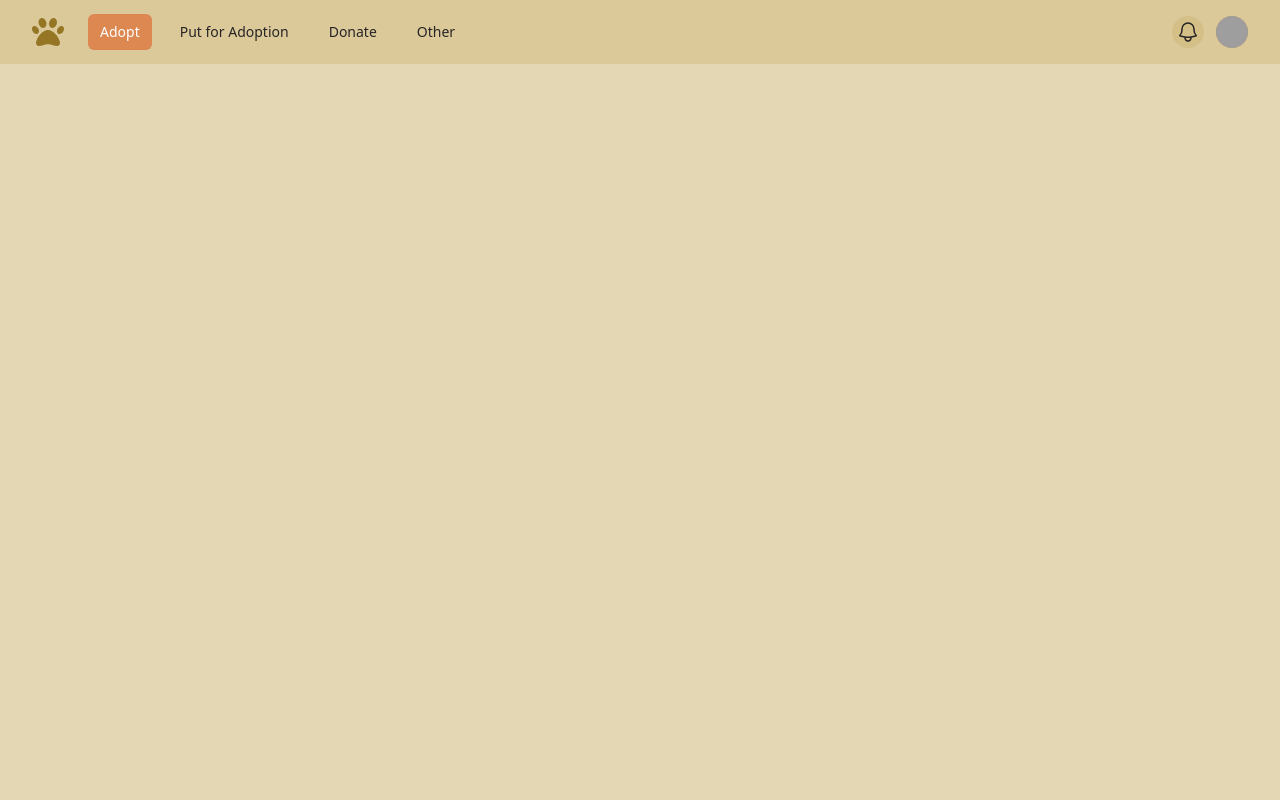
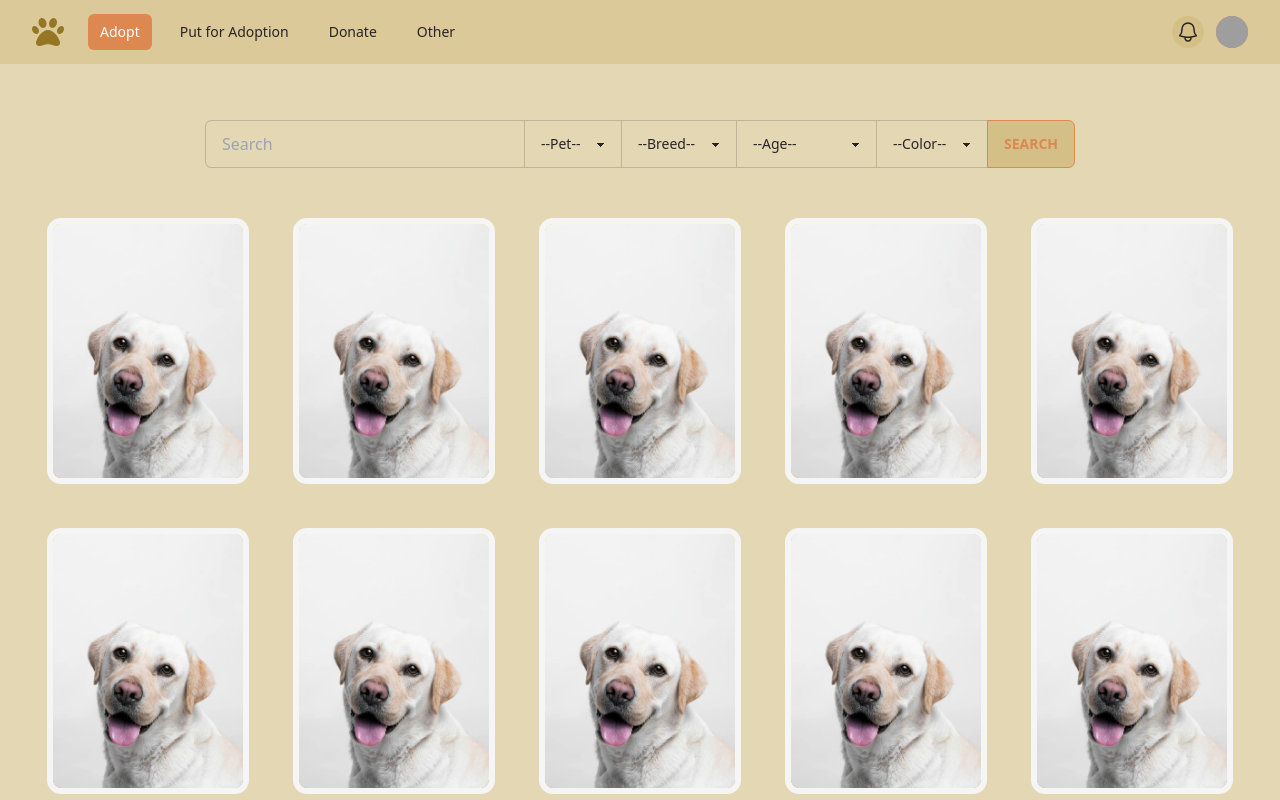
Before and after one commit to AhmedHosny2/Adoption, a React (Create React App) app in the folder client/: page /search in a window 1280 px wide. Shown: the top 800 px of the page. Built offline with nearby package versions, Linux system fonts and the light colour scheme; grey boxes are pictures that could not be loaded.

Commit message:
added search page

```diff
--- a/client/src/App.js
+++ b/client/src/App.js
@@ -2,8 +2,9 @@ import './App.css';
 // import { Route, Router, Routes } from 'react-router-dom';
 import { Route, Routes, useLocation } from 'react-router-dom';
 import Navbar from './components/navbar/navbar';
+import Footer from './components/footer/footer';
 import Homepage from './pages/homepage/homepage';
-import TestPage from './pages/testPage/testPage';
+import SearchPage from './pages/searchpage/searchpage';
 import { AnimatePresence } from 'framer-motion';
 
 function App() {
@@ -15,9 +16,10 @@ function App() {
 			<AnimatePresence>
 				<Routes location={location} key={location.key}>
 					<Route path="/" element={<Homepage />} />
-					<Route path="/test" element={<TestPage />} />
+					<Route path="/search" element={<SearchPage />} />
 				</Routes>
 			</AnimatePresence>
+			<Footer />
 		</>
 	);
 }
--- /dev/null
+++ b/client/src/components/button2/button2.css
@@ -0,0 +1,52 @@
+.cssbuttons-io-button {
+	background: #e2a34c;
+	color: white;
+	font-family: inherit;
+	padding: 0.35em;
+	padding-left: 1.2em;
+	font-size: 17px;
+	font-weight: 500;
+	border-radius: 0.9em;
+	border: none;
+	letter-spacing: 0.05em;
+	display: flex;
+	align-items: center;
+	box-shadow: inset 0 0 1.6em -0.6em #714da6;
+	overflow: hidden;
+	position: relative;
+	height: 2.8em;
+	padding-right: 3.3em;
+}
+
+.cssbuttons-io-button .button2-icon {
+	background: white;
+	margin-left: 1em;
+	position: absolute;
+	display: flex;
+	align-items: center;
+	justify-content: center;
+	height: 2.2em;
+	width: 2.2em;
+	border-radius: 0.7em;
+	box-shadow: 0.1em 0.1em 0.6em 0.2em #ec8609;
+	right: 0.3em;
+	transition: all 0.3s;
+}
+
+.cssbuttons-io-button:hover .button2-icon {
+	width: calc(100% - 0.6em);
+}
+
+.cssbuttons-io-button .button2-icon svg {
+	width: 1.1em;
+	transition: transform 0.3s;
+	color: #d9aa45;
+}
+
+.cssbuttons-io-button:hover .button2-icon svg {
+	transform: translateX(0.1em);
+}
+
+.cssbuttons-io-button:active .button2-icon {
+	transform: scale(0.95);
+}
--- /dev/null
+++ b/client/src/components/button2/button2.jsx
@@ -0,0 +1,22 @@
+import './button2.css';
+
+function Button2() {
+	return (
+		<>
+			<button className="cssbuttons-io-button">
+				Details
+				<div className="button2-icon">
+					<svg xmlns="http://www.w3.org/2000/svg" viewBox="0 0 24 24" width="24" height="24">
+						<path fill="none" d="M0 0h24v24H0z"></path>
+						<path
+							fill="currentColor"
+							d="M16.172 11l-5.364-5.364 1.414-1.414L20 12l-7.778 7.778-1.414-1.414L16.172 13H4v-2z"
+						></path>
+					</svg>
+				</div>
+			</button>
+		</>
+	);
+}
+
+export default Button2;
--- /dev/null
+++ b/client/src/components/card3/card3.css
@@ -0,0 +1,64 @@
+.card3 {
+	color: #1b1b1b;
+	width: 190px;
+	height: 254px;
+	position: relative;
+	outline: 6px solid #f5f5f5;
+	border-radius: 8px;
+	line-height: 150%;
+	background: #d29835;
+	background-blend-mode: multiply;
+	background: linear-gradient(to top, #d29835, #ffcc33);
+	transition: background-color 1s ease-in-out;
+	overflow: hidden;
+}
+
+.card3-front {
+	left: 0;
+	position: absolute;
+	width: 100%;
+	text-align: center;
+	transition: transform 1s cubic-bezier(0.785, 0.135, 0.15, 0.86);
+}
+
+.card3-back {
+	display: flex;
+	flex-direction: column;
+	padding: 15px;
+	transform: translateX(120%);
+	transition: transform 1s cubic-bezier(0.785, 0.135, 0.15, 0.86);
+	left: 0;
+	position: absolute;
+	width: 100%;
+	text-align: center;
+	transition: transform 1s cubic-bezier(0.785, 0.135, 0.15, 0.86);
+}
+
+/*Text*/
+.card3-title {
+	font-size: 1.3rem;
+	font-weight: bold;
+}
+/*Text divider*/
+.card3-title::after {
+	content: '';
+	display: block;
+	width: 50%;
+	border-radius: 50%;
+	height: 2px;
+	margin: 2px auto;
+	background-color: #1b1b1b;
+}
+
+/*Hover*/
+.card3:hover {
+	background-color: #1b1b1b25;
+}
+
+.card3:hover .card3-front {
+	transform: translateX(-100%);
+}
+
+.card3:hover .card3-back {
+	transform: translateX(0);
+}
--- /dev/null
+++ b/client/src/components/card3/card3.jsx
@@ -0,0 +1,21 @@
+import './card3.css';
+import Button2 from '../button2/button2';
+
+function Card3({ text1, text2, image }) {
+	return (
+		<>
+			<div className="card3">
+				<div className="card3-front">
+					<img src={image} alt="Dog" />
+				</div>
+				<div className="card3-back">
+					<p className="card3-title">{text1}</p>
+					<p className="card3-subtitle mb-28">{text2}</p>
+					<Button2 />
+				</div>
+			</div>
+		</>
+	);
+}
+
+export default Card3;
--- a/client/src/components/navbar/navbar.jsx
+++ b/client/src/components/navbar/navbar.jsx
@@ -37,7 +37,7 @@ const navigationVariants = {
 };
 
 const navigation = [
-	{ name: 'Adopt', href: '/test', current: true },
+	{ name: 'Adopt', href: '/search', current: true },
 	{ name: 'Put for Adoption', href: '#', current: false },
 	{ name: 'Donate', href: '#', current: false },
 	{ name: 'Other', href: '#', current: false },
--- /dev/null
+++ b/client/src/components/search/search.jsx
@@ -0,0 +1,44 @@
+function SearchPage() {
+	return (
+		<>
+			<div className="join flex flex-wrap justify-center items-center">
+				<div>
+					<div>
+						<input className="input input-bordered join-item w-80" placeholder="Search" />
+					</div>
+				</div>
+				<select className="select select-bordered join-item">
+					<option selected>--Pet--</option>
+					<option>Dog</option>
+					<option>Cat</option>
+				</select>
+				<select className="select select-bordered join-item">
+					<option selected>--Breed--</option>
+					<option>Breed1</option>
+					<option>Breed2</option>
+					<option>Breed3</option>
+					<option>Breed4</option>
+					<option>Breed5</option>
+					<option>Breed6</option>
+				</select>
+				<select className="select select-bordered join-item">
+					<option selected>--Age--</option>
+					<option>New Born</option>
+					<option>Middle Aged</option>
+					<option>Senior</option>
+				</select>
+				<select className="select select-bordered join-item">
+					<option selected>--Color--</option>
+					<option>Orange</option>
+					<option>Brown</option>
+					<option>Black</option>
+				</select>
+				<div className="indicator">
+					<button className="btn btn-outline btn-accent join-item bg-base-300">Search</button>
+				</div>
+			</div>
+		</>
+	);
+}
+
+export default SearchPage;
--- a/client/src/pages/homepage/homepage.jsx
+++ b/client/src/pages/homepage/homepage.jsx
@@ -2,7 +2,6 @@ import '../../App.css';
 import HomeHero from '../../components/homeHero/homeHero';
 import HomeSection1 from '../../components/homeSection1/homeSection1';
 import HomeSection2 from '../../components/homeSection2/homeSection2';
-import Footer from '../../components/footer/footer';
 import { motion } from 'framer-motion';
 
 const containerVariants = {
@@ -27,7 +26,6 @@ function Homepage() {
 				<HomeSection1 />
 				<HomeSection2 />
 			</motion.div>
-			<Footer />
 		</>
 	);
 }
--- /dev/null
+++ b/client/src/pages/searchpage/searchpage.jsx
@@ -0,0 +1,57 @@
+import '../../App.css';
+import { motion } from 'framer-motion';
+import SearchBar from '../../components/search/search';
+import Card3 from '../../components/card3/card3';
+import Footer from '../../components/footer/footer';
+
+import dog1 from '../../assets/dog1.webp';
+
+const containerVariants = {
+	hidden: {
+		opacity: 0,
+		x: '100vw',
+	},
+	visibile: {
+		opacity: 1,
+		x: '0vw',
+		transition: { delay: 1, duration: 0.6, ease: 'easeOut' },
+	},
+	exit: {
+		x: '-100vw',
+		transition: { ease: 'easeInOut' },
+	},
+};
+
+function SearchPage() {
+	return (
+		<>
+			<motion.div variants={containerVariants} initial="hidden" animate="visibile" exit="exit">
+				<div className="h-full">
+					<div className="flex flex-col justify-center items-center mt-14">
+						<SearchBar />
+						<div className="my-14 flex flex-wrap gap-14 justify-center items-center">
+							<Card3 text1={'Felix'} text2={'Good Boy'} image={dog1} />
+							<Card3 text1={'Felix'} text2={'Good Boy'} image={dog1} />
+							<Card3 text1={'Felix'} text2={'Good Boy'} image={dog1} />
+							<Card3 text1={'Felix'} text2={'Good Boy'} image={dog1} />
+							<Card3 text1={'Felix'} text2={'Good Boy'} image={dog1} />
+							<Card3 text1={'Felix'} text2={'Good Boy'} image={dog1} />
+							<Card3 text1={'Felix'} text2={'Good Boy'} image={dog1} />
+							<Card3 text1={'Felix'} text2={'Good Boy'} image={dog1} />
+							<Card3 text1={'Felix'} text2={'Good Boy'} image={dog1} />
+							<Card3 text1={'Felix'} text2={'Good Boy'} image={dog1} />
+							<Card3 text1={'Felix'} text2={'Good Boy'} image={dog1} />
+							<Card3 text1={'Felix'} text2={'Good Boy'} image={dog1} />
+							<Card3 text1={'Felix'} text2={'Good Boy'} image={dog1} />
+							<Card3 text1={'Felix'} text2={'Good Boy'} image={dog1} />
+							<Card3 text1={'Felix'} text2={'Good Boy'} image={dog1} />
+							<Card3 text1={'Felix'} text2={'Good Boy'} image={dog1} />
+						</div>
+					</div>
+				</div>
+			</motion.div>
+		</>
+	);
+}
+
+export default SearchPage;
--- a/client/src/pages/testPage/testPage.jsx
+++ /dev/null
@@ -1,33 +0,0 @@
-import '../../App.css';
-import HomeSection2 from '../../components/homeSection2/homeSection2';
-import Footer from '../../components/footer/footer';
-import { motion } from 'framer-motion';
-
-const containerVariants = {
-	hidden: {
-		opacity: 0,
-		x: '100vw',
-	},
-	visibile: {
-		opacity: 1,
-		x: '0vw',
-		transition: { delay: 1, duration: 0.6, ease: 'easeOut' },
-	},
-	exit: {
-		x: '-100vw',
-		transition: { ease: 'easeInOut' },
-	},
-};
-
-function TestPage() {
-	return (
-		<>
-			<motion.div variants={containerVariants} initial="hidden" animate="visibile" exit="exit">
-				<HomeSection2 />
-			</motion.div>
-			<Footer />
-		</>
-	);
-}
-
-export default TestPage;
```
